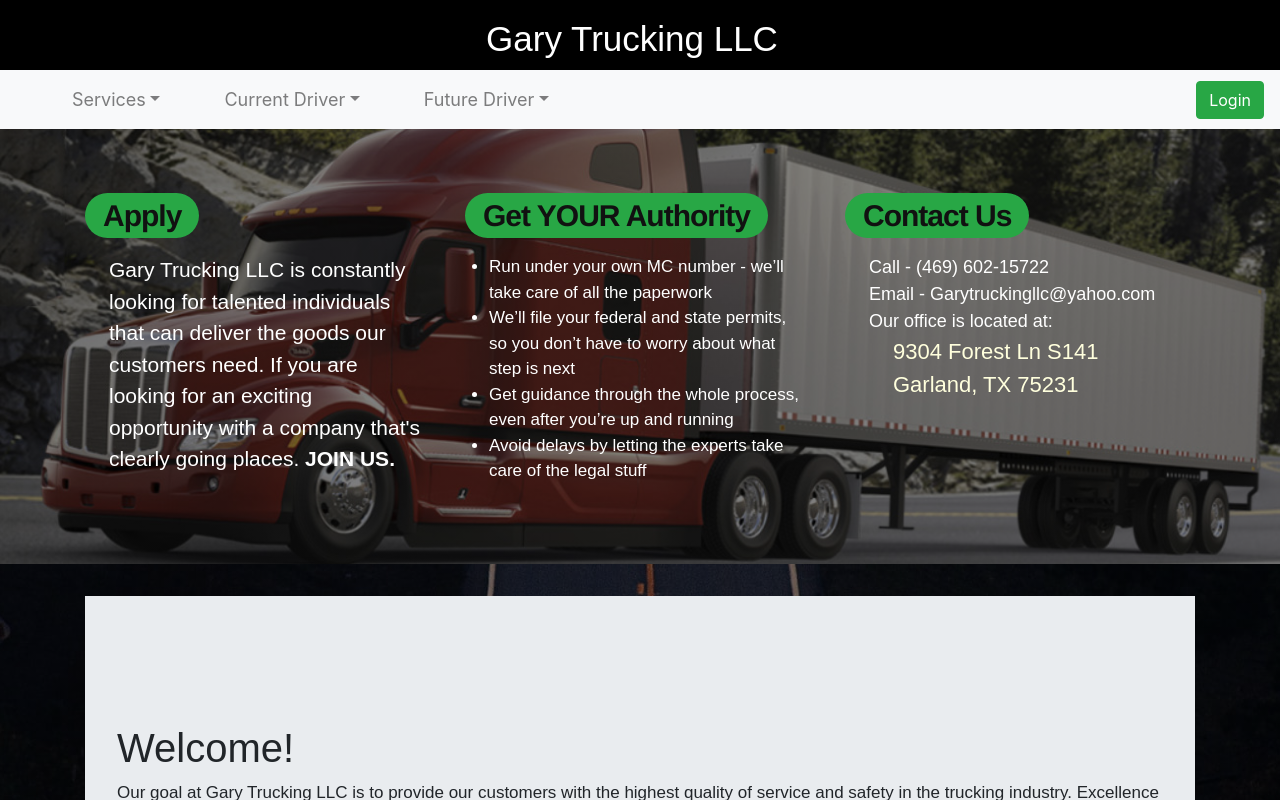
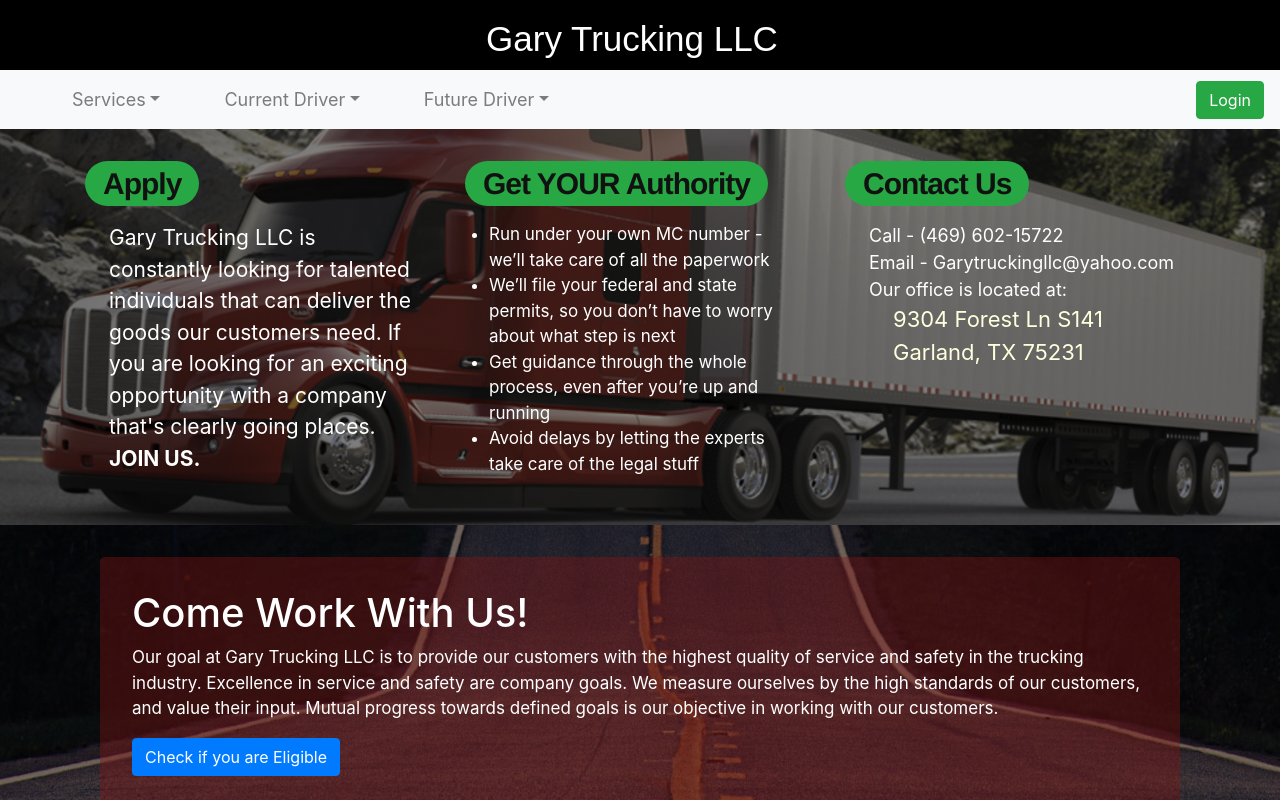
Before and after one commit to samidela/Trucking-Service-Management, a React (Create React App) app: page / in a window 1280 px wide. Shown: the top 800 px of the page. Built offline with nearby package versions, Linux system fonts and the light colour scheme; a web font is replaced by a local one.

Commit message:
added a home message

```diff
--- a/src/components/home.jsx
+++ b/src/components/home.jsx
@@ -2,9 +2,9 @@
 import { Jumbotron, Button } from "react-bootstrap";
 
 export const Home = () => (
-  <div className="layout jumbotron jumbotron-fluid container ">
+  <div className="layout j container ">
     <Jumbotron>
-      <h1>Welcome!</h1>
+      <h1>Come Work With Us!</h1>
       <p>
         Our goal at Gary Trucking LLC is to provide our customers with the
         highest quality of service and safety in the trucking industry.
@@ -14,7 +14,7 @@
         customers.
       </p>
       <p>
-        <Button variant="primary">Learn more</Button>
+        <Button href="/FutureDrivers/EligibilityChecker"variant="primary">Check if you are Eligible</Button>
       </p>
     </Jumbotron>
   </div>
--- a/src/index.css
+++ b/src/index.css
@@ -1,5 +1,6 @@
 body {
   margin: 0;
+  color: #ffff;
   font-family: -apple-system, BlinkMacSystemFont, "Segoe UI", "Roboto", "Oxygen",
     "Ubuntu", "Cantarell", "Fira Sans", "Droid Sans", "Helvetica Neue",
     sans-serif;
@@ -42,7 +43,6 @@
   position: relative;
   height: auto;
   font-size: 17px;
-  font-family: "Source Sans Pro", sans-serif;
 }
 .select {
   position: relative;
@@ -108,3 +108,42 @@
 .button {
   disable: false;
 }
+.jumbotron-fluid {
+  padding-top: 1.5em;
+  padding-bottom: 1.4em;
+}
+.jumbotron {
+  padding: 2rem 2rem;
+  background-color: rgba(129, 21, 21, 0.397);
+}
+App {
+  text-align: center;
+  height: 5000px;
+}
+
+.scrollTop {
+  position: fixed;
+  width: 100%;
+  bottom: 20px;
+  align-items: center;
+  height: 20px;
+  justify-content: center;
+  z-index: 1000;
+  cursor: pointer;
+  animation: fadeIn 0.3s;
+  transition: opacity 0.4s;
+  opacity: 0.5;
+}
+
+.scrollTop:hover {
+  opacity: 1;
+}
+
+@keyframes fadeIn {
+  0% {
+    opacity: 0;
+  }
+  100% {
+    opacity: 0.5;
+  }
+}
```
